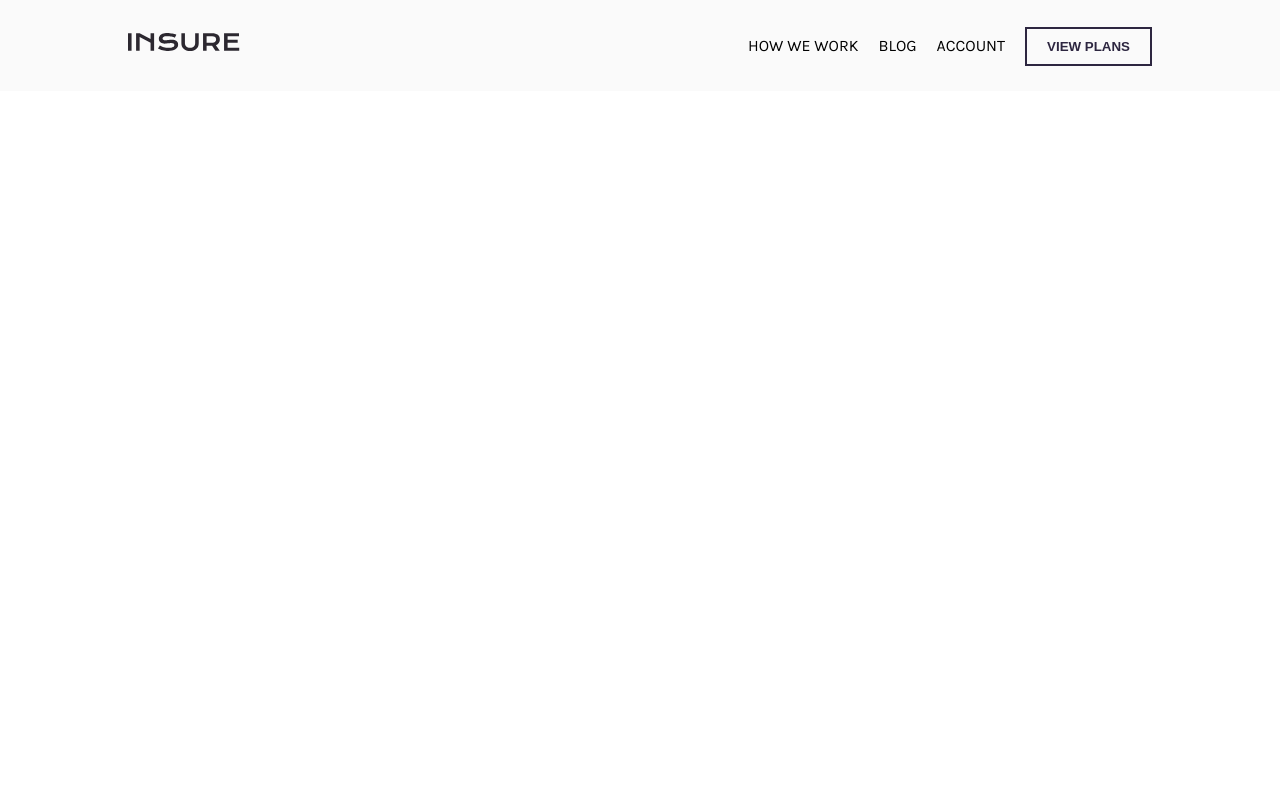
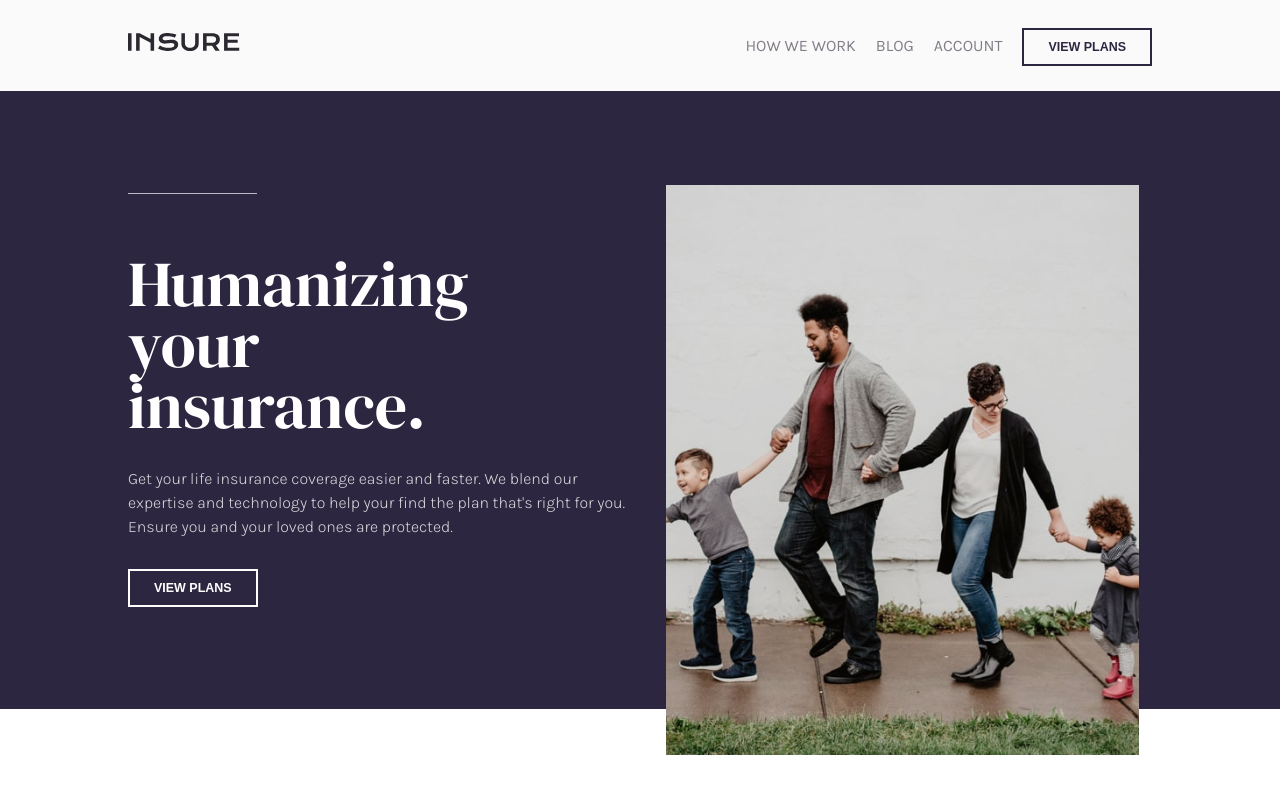
Before and after one commit to kairemerson/insure-landing-page, a React (Create React App) app in the folder insure-landing-page/: page / in a window 1280 px wide. Shown: the top 794 px of the page. Built offline with nearby package versions, Linux system fonts and the light colour scheme.

Commit message:
inicialized section brief

```diff
--- a/insure-landing-page/src/App.js
+++ b/insure-landing-page/src/App.js
@@ -1,9 +1,11 @@
+import Brief from './components/Brief/Brief'
 import Header from './components/Header/Header'
 
 function App() {
   return (
     <div className="App">
       <Header/>
+      <Brief></Brief>
     </div>
   );
 }
--- /dev/null
+++ b/insure-landing-page/src/components/Brief/Brief.jsx
@@ -0,0 +1,26 @@
+import React from "react"
+import { Section } from "./styled"
+import {WButton} from "../Button/styled"
+import {Container} from "../../container/Container"
+import intro from "../../assets/images/image-intro-desktop.jpg"
+
+
+function Brief(){
+    return(
+
+        <Section>
+            <Container>
+                <div className='line'></div>
+                <div>
+                    <h1>Humanizing your insurance.</h1>
+                    <p>Get your life insurance coverage easier and faster. We blend our expertise and technology to help your find the plan that's right for you. Ensure you and your loved ones are protected.</p>
+                    <WButton>VIEW PLANS</WButton>
+                </div>
+                <img src={intro} alt="family" />
+            </Container>
+        </Section>
+
+    )
+}
+
+export default Brief
--- /dev/null
+++ b/insure-landing-page/src/components/Brief/styled.js
@@ -0,0 +1,38 @@
+import styled from "styled-components"
+import colors from "../../colors"
+
+export const Section = styled.section`
+    background-color: ${colors.darkViolet};
+    color: white;
+    padding-top: 8%;
+    padding-bottom: 8%;
+    div.line{
+        width: 16%;
+        border-top: 1px solid ${colors.veryLightGray};
+        opacity: .7;
+        margin-bottom: 60px;
+    }
+    div{
+        width: 63%;
+    }
+    img{
+        position: absolute;
+        top: 185px;
+        left: 52%;
+        width: 37%;
+    }
+    h1{
+        width: 87%;
+        font-weight: 200;
+        font-size: 4em;
+        margin: 5px 0;
+        line-height: .95em;
+    }
+    p{
+        color: white;
+        opacity: .8;
+        font-weight: 200;
+        line-height: 1.5em;
+        margin: 30px 0;
+    }
+`
--- a/insure-landing-page/src/components/Button/styled.js
+++ b/insure-landing-page/src/components/Button/styled.js
@@ -5,7 +5,12 @@ export const WButton = styled.button`
     background: transparent;
     color: ${props => props.dark ? colors.darkViolet: "white"};
     border: 2px solid ${props => props.dark ? colors.darkViolet : "white"};
-    padding: 10px 20px;
+    padding: 10px 24px;
+    font-size: 0.78em;
     font-weight: 600;
     cursor: pointer;
+    &:hover{
+        background: ${props => props.dark ? colors.veryDarkViolet : "white"};
+        color: ${props => props.dark ? "white" : colors.veryDarkViolet};
+    }
 `
--- a/insure-landing-page/src/components/Navbar/styled.js
+++ b/insure-landing-page/src/components/Navbar/styled.js
@@ -1,4 +1,5 @@
 import styled from "styled-components";
+import colors from "../../colors";
 
 export const WrapperNav = styled.nav`
     display: flex;
@@ -8,6 +9,12 @@ export const WrapperNav = styled.nav`
         display: flex;
         li{
             margin-right: 20px;
+            color: ${colors.darkGrayishViolet};
+            cursor: pointer;
+        }
+        li:hover{
+            color: ${colors.veryDarkViolet};
+            font-weight: 500;
         }
     }
 `
```
